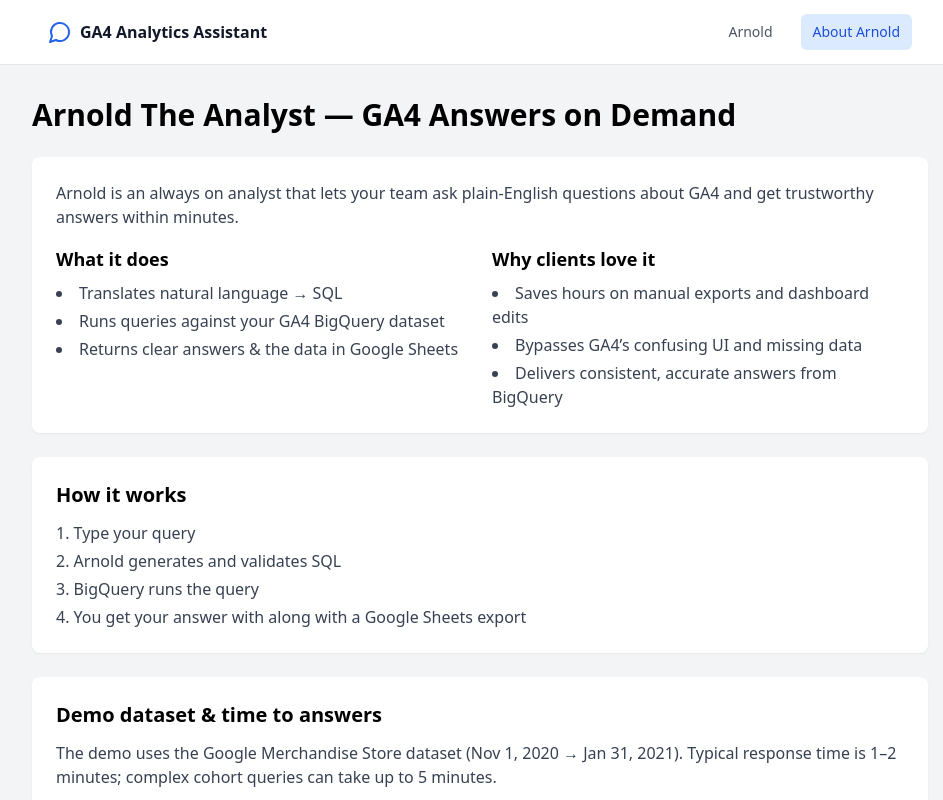
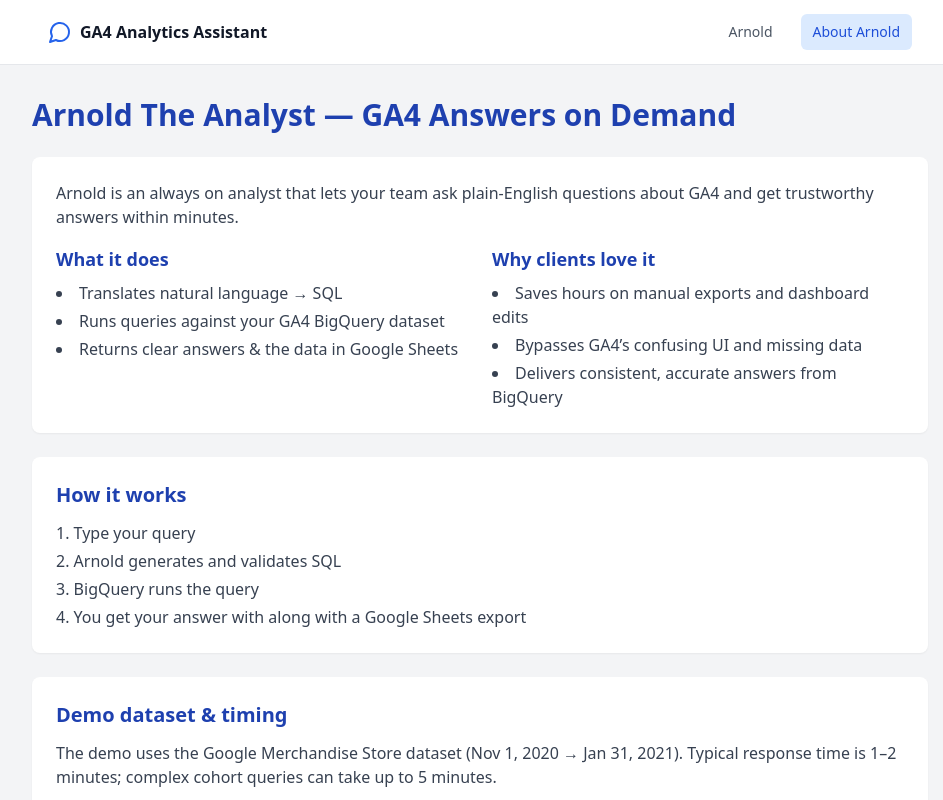
Before and after one commit to McGovs/arnold-the-analyst-frontend-v2-markdown, a React (Vite) app: page / in a window 1280 px wide. Both pictures are taken after a click on the button "About Arnold". Shown: the top 800 px of the page, without its empty margins (160-1103 px from the left). Built offline with nearby package versions, Linux system fonts and the light colour scheme; no server answers.

Commit message:
Update Description.tsx

```diff
--- a/src/pages/Description.tsx
+++ b/src/pages/Description.tsx
@@ -6,7 +6,10 @@ export default function Description() {
   return (
     <div className="min-h-screen bg-gray-100 p-8">
       <div className="max-w-4xl mx-auto">
-        <h1 className="text-3xl font-bold mb-6">Arnold The Analyst — GA4 Answers on Demand</h1>
+        {/* Main title */}
+        <h1 className="text-3xl font-bold mb-6 text-blue-800">
+          Arnold The Analyst — GA4 Answers on Demand
+        </h1>
 
         <div className="bg-white p-6 rounded-lg shadow-sm mb-6 space-y-4">
           <p className="text-gray-700">
@@ -16,7 +19,7 @@ export default function Description() {
 
           <div className="grid md:grid-cols-2 gap-6">
             <div>
-              <h2 className="text-lg font-semibold mb-2">What it does</h2>
+              <h2 className="text-lg font-semibold mb-2 text-blue-800">What it does</h2>
               <ul className="text-gray-700 list-disc list-inside space-y-1">
                 <li>Translates natural language → <span className="font-medium">SQL</span></li>
                 <li>Runs queries against your <span className="font-medium">GA4 BigQuery</span> dataset</li>
@@ -24,7 +27,7 @@ export default function Description() {
               </ul>
             </div>
             <div>
-              <h2 className="text-lg font-semibold mb-2">Why clients love it</h2>
+              <h2 className="text-lg font-semibold mb-2 text-blue-800">Why clients love it</h2>
               <ul className="text-gray-700 list-disc list-inside space-y-1">
                 <li>Saves hours on manual exports and dashboard edits</li>
                 <li>Bypasses GA4’s confusing UI and missing data</li>
@@ -35,7 +38,7 @@ export default function Description() {
         </div>
 
         <div className="bg-white p-6 rounded-lg shadow-sm mb-6">
-          <h2 className="text-xl font-semibold mb-3">How it works</h2>
+          <h2 className="text-xl font-semibold mb-3 text-blue-800">How it works</h2>
           <ol className="text-gray-700 list-decimal list-inside space-y-1">
             <li>Type your query</li>
             <li>Arnold generates and validates SQL</li>
@@ -45,14 +48,14 @@ export default function Description() {
         </div>
 
         <div className="bg-white p-6 rounded-lg shadow-sm mb-6">
-          <h2 className="text-xl font-semibold mb-3">Demo dataset &amp; time to answers</h2>
+          <h2 className="text-xl font-semibold mb-3 text-blue-800">Demo dataset &amp; timing</h2>
           <p className="text-gray-700">
             The demo uses the Google Merchandise Store dataset (Nov 1, 2020 → Jan 31, 2021).
             Typical response time is <span className="font-medium">1–2 minutes</span>; complex cohort queries can take
             up to <span className="font-medium">5 minutes</span>.
           </p>
           <div className="mt-4">
-            <h3 className="font-medium mb-2">Great starter queries</h3>
+            <h3 className="font-medium mb-2 text-blue-800">Great starter queries</h3>
             <ul className="text-gray-700 list-disc list-inside space-y-1">
               <li>Top products by revenue in December 2020</li>
               <li>AOV by traffic source for Nov–Dec 2020</li>
@@ -64,7 +67,7 @@ export default function Description() {
         </div>
 
         <div className="bg-white p-6 rounded-lg shadow-sm">
-          <h2 className="text-xl font-semibold mb-3">Data &amp; security</h2>
+          <h2 className="text-xl font-semibold mb-3 text-blue-800">Data &amp; security</h2>
           <ul className="text-gray-700 list-disc list-inside space-y-1">
             <li>Your data stays in your <span className="font-medium">Google Cloud</span> project</li>
             <li>Arnold runs read-only queries you initiate</li>
```
